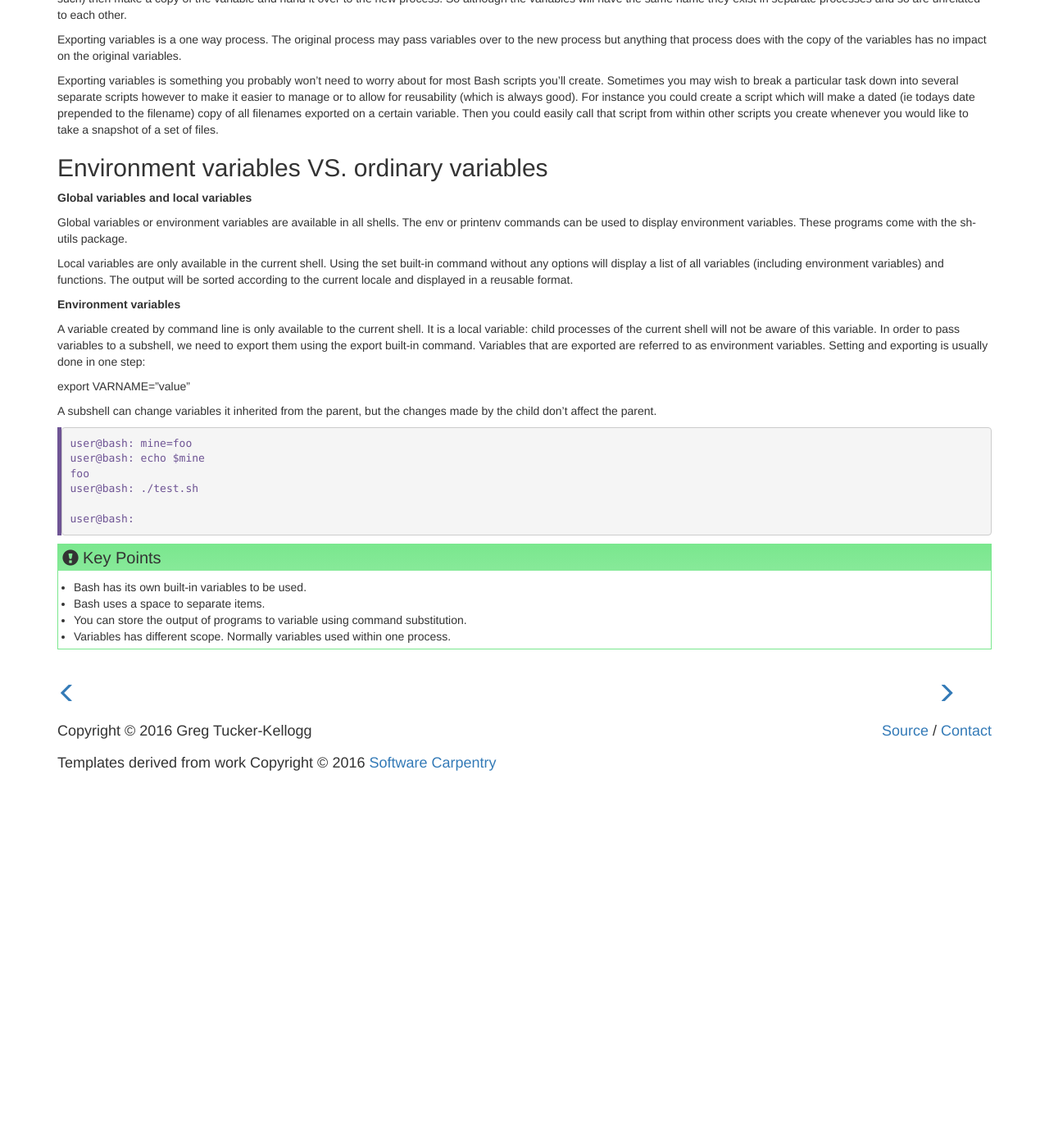
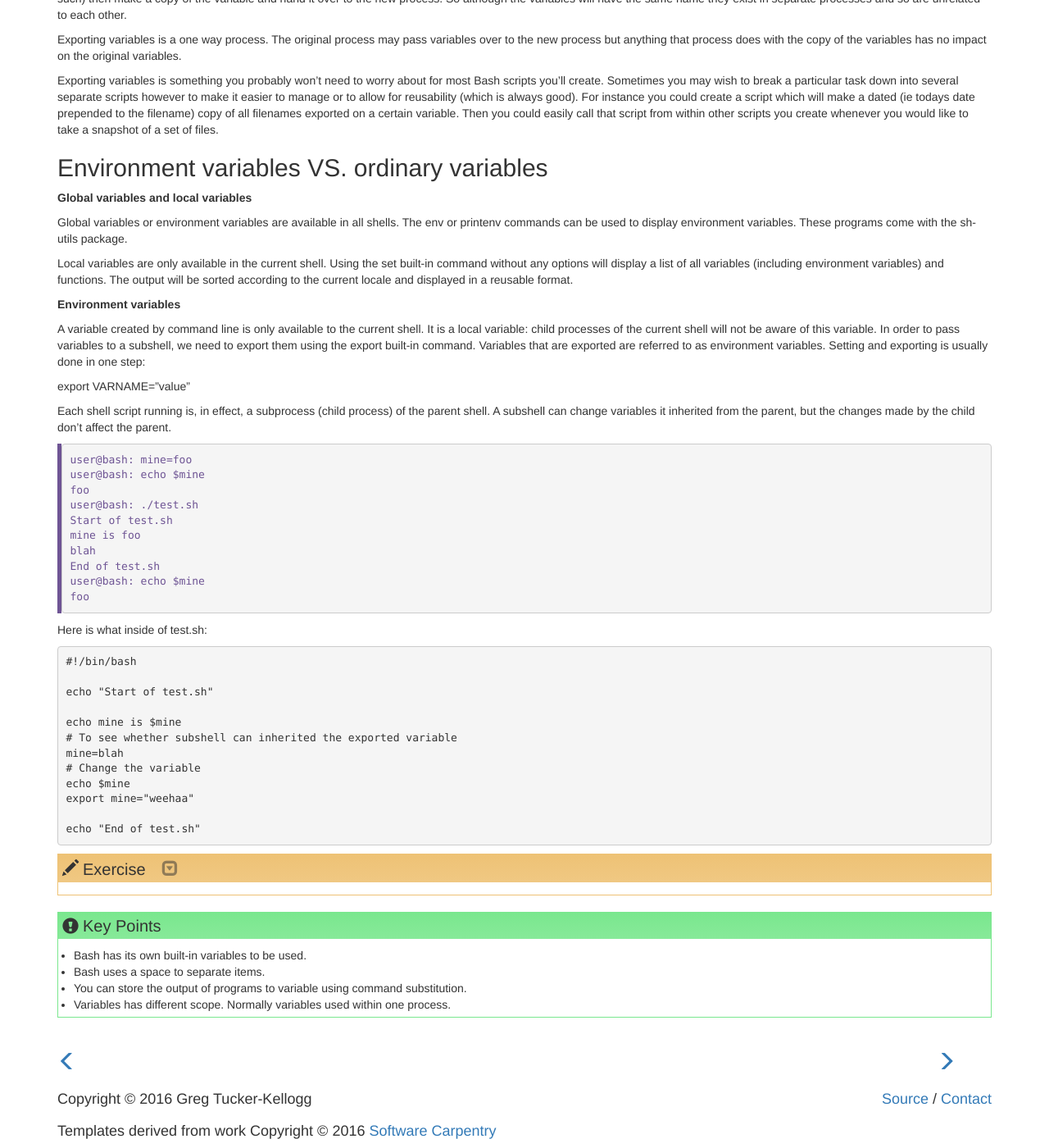
Before and after one commit to GTK-lab/bash, a Jekyll site: the page built from _episodes/02-variable.md, in a window 1280 px wide and 1400 px high, scrolled down 3288 px. Shown: the whole window at 82% size. Built offline with Jekyll 4.4.1, drawn with Linux system fonts in a browser that asks for light colours; before the commit the page ends 4239 px from its top, so only the background shows below that.

Commit message:
Add exercises

````diff
--- a/_episodes/02-variable.md
+++ b/_episodes/02-variable.md
@@ -212,6 +212,7 @@ A variable created by command line is only available to the current shell. It is
 
 export VARNAME="value"
 
+Each shell script running is, in effect, a subprocess (child process) of the parent shell.
 A subshell can change variables it inherited from the parent, but the changes made by the child don't affect the parent.
 
 ~~~
@@ -219,7 +220,47 @@ user@bash: mine=foo
 user@bash: echo $mine
 foo
 user@bash: ./test.sh
-
-user@bash:
+Start of test.sh
+mine is foo
+blah
+End of test.sh
+user@bash: echo $mine
+foo
 ~~~
 {: .bash}
+
+Here is what inside of test.sh:
+
+```
+#!/bin/bash
+
+echo "Start of test.sh"
+
+echo mine is $mine
+# To see whether subshell can inherited the exported variable
+mine=blah
+# Change the variable
+echo $mine
+export mine="weehaa"
+
+echo "End of test.sh"
+```
+
+> ## Exercise
+>
+> Try to write a bash script that can back files and does the following things:
+>
+> 1. Takes on two arguments passed by command line. First one is file name and the second one is directory name
+>
+> 2. New a directory with directory name and copy the file into the new directory.
+>
+> 3. Show the all the file in long listing format in the new directory. Also show the line number details of all the file. Use your own defined variables to echo this information.
+>
+> > ## Solution
+> >
+> > Hint:
+> >
+> > Command substitution.
+> >
+> {: .solution}
+{: .challenge}
````
Also changed, not shown: _episodes/01-intro.md (+2 -2 lines), _episodes/03-input.md (+9 -0 lines), _episodes/04-ifcondition.md (+17 -0 lines), _episodes/05-loops.md (+17 -0 lines).
